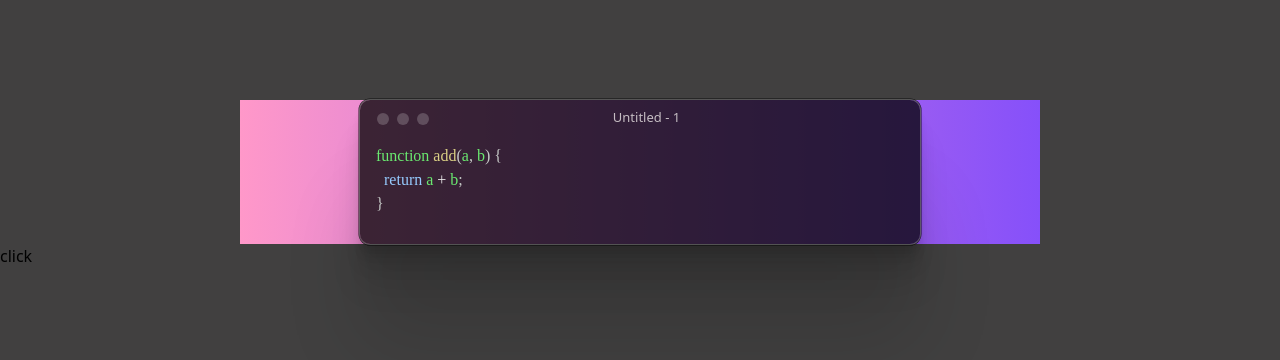
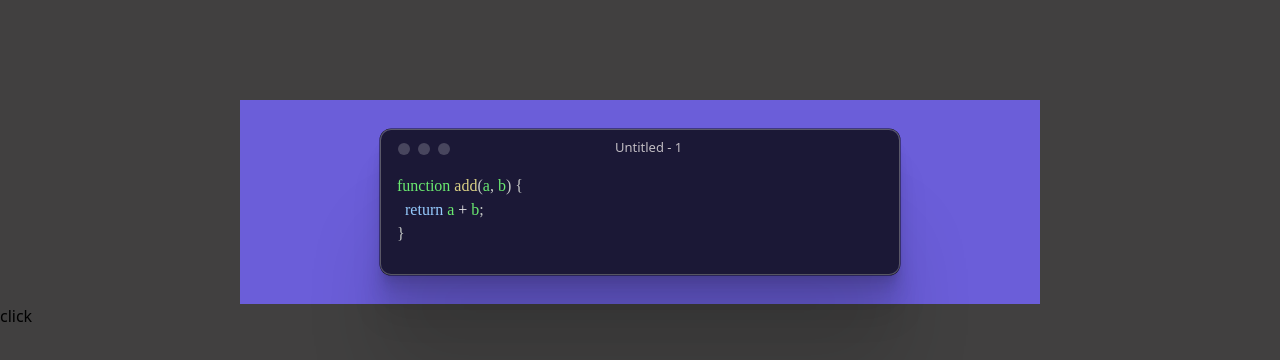
Before and after one commit to YugBhanushali/code-to-image, a React app: page / in a window 1280 px wide. Shown: the top 360 px of the page. Built offline with nearby package versions, Linux system fonts and the light colour scheme; the HTML template or start-up script is replaced by a standard one.

Commit message:
added styled-components

```diff
--- a/package.json
+++ b/package.json
@@ -14,7 +14,8 @@
     "react": "^18.2.0",
     "react-dom": "^18.2.0",
     "react-redux": "^8.0.5",
-    "react-simple-code-editor": "^0.13.1"
+    "react-simple-code-editor": "^0.13.1",
+    "styled-components": "^5.3.9"
   },
   "devDependencies": {
     "@types/react": "^18.0.27",
--- a/src/components/Canvas.jsx
+++ b/src/components/Canvas.jsx
@@ -10,7 +10,8 @@ import 'prismjs/components/prism-markup';
 import '../theme/prism-atom-dark.css';
 import "../index.css";
 import { useDispatch, useSelector } from 'react-redux';
-import { changecanvasPadding, changecodeContent } from '../redux/CanvasConfigSlice';
+import { changecanvasPadding, changecodeContent } from '../redux/CanvasConfigSlice.js';
+import { StyledBackground } from '../styled/StyledCanvasBg';
 
 
 const Canvas = () => {
@@ -43,8 +44,10 @@ const Canvas = () => {
 
   return (
 
+    <StyledBackground backgroundColour={canvasBackGround} Padding={canvasPadding} >
       <div className='flex max-h-unset justify-center items-center w-[800px] min-h-[100px] bg-white mt-[100px] m-auto rounded-[0px]'>
-      <div className={`flex max-h-unset justify-center items-center w-[100%] min-h-[100%] rounded-[0px] bg-gradient-to-l from-[#8650fa] to-[#ff98c9] p-[${canvasPadding}px]`}>
+          {/* <div className={`flex max-h-unset justify-center items-center w-[100%] min-h-[100%] rounded-[0px] bg-gradient-to-l from-[#8650fa] to-[#ff98c9] p-[${canvasPadding}px]`}> */}
+          <div className={`canTheme`}>
               <div className='max-h-unset codeBox min-w-[70%] min-h-[70%]'>
 
                   <div className='flex flex-row max-h-unset relative top-0 w-[100%] min-h-[10%] rounded-[25px] bg-transparent z-0'>
@@ -68,7 +71,7 @@ const Canvas = () => {
                           highlight={code => highlight(code, languages.swift)}
                           // padding={12}
                           style={{
-                          fontFamily: "JetBrains Mono",
+                              fontFamily: `${snippetFontFamily}`,
                               fontSize: 16,
                               outline:'none',
                               color:"#6AE970 ",
@@ -80,6 +83,7 @@ const Canvas = () => {
               </div>
           </div>
       </div>
+    </StyledBackground>
   )
 }
 
--- a/src/components/ChangePaddingBtn.jsx
+++ b/src/components/ChangePaddingBtn.jsx
@@ -1,15 +1,19 @@
-import React from 'react'
+import React, { useState } from 'react'
 import { useDispatch, useSelector } from 'react-redux'
-import { changecanvasPadding } from '../redux/CanvasConfigSlice';
+import { changecanvasBackGround, changecanvasPadding, changesnippetFontFamily } from '../redux/CanvasConfigSlice';
 
 const ChangePaddingBtn = () => {
 
     const paddingtemp=useSelector((state)=>state.canvasStyle.canvasPadding)
     const dispatch = useDispatch();
 
+    const [count, setcount] = useState(50)
     const handleChange = ()=>{
-        dispatch(changecanvasPadding('50'));
+        dispatch(changecanvasPadding(`${count}px`));
+        // dispatch(changecanvasBackGround('purple'));
+        dispatch(changesnippetFontFamily(''))
         console.log(paddingtemp);
+        setcount(count+10) ;
     }
 
   return (
--- a/src/index.css
+++ b/src/index.css
@@ -62,3 +62,13 @@ body{
 .editable-title:focus{
   outline: none;
 }
+
+.temp{
+  display: flex;
+  max-height: unset;
+  justify-content: center;
+  align-items: center;
+  width: 100%;
+  min-height: 100%;
+  border-radius: 0;
+}
--- a/src/redux/CanvasConfigSlice.jsx
+++ b/src/redux/CanvasConfigSlice.js
@@ -3,7 +3,7 @@ import { createSlice } from "@reduxjs/toolkit";
 export const CanvasConfigSlice = createSlice({
     name:'canvasStyle',
     initialState:{
-        canvasPadding:'30',
+        canvasPadding:'30px',
         canvasBackGround:'#6B5ED9',
         snippetFontFamily:'JetBrains Mono',
         snippetMode:'dark',
@@ -38,6 +38,6 @@ export const CanvasConfigSlice = createSlice({
     }
 });
 
-export const { canvasPadding , canvasBackGround, changecanvasPadding, changecanvasBackGround ,changesnippetFontFamily, changesnippetMode, changesnippetTheme, changecodeLanguage, changecodeContent} = CanvasConfigSlice.actions;
+export const { changecanvasPadding, changecanvasBackGround ,changesnippetFontFamily, changesnippetMode, changesnippetTheme, changecodeLanguage, changecodeContent} = CanvasConfigSlice.actions;
 
 export default CanvasConfigSlice.reducer;
--- a/src/redux/store.js
+++ b/src/redux/store.js
@@ -1,8 +1,8 @@
 import { configureStore } from '@reduxjs/toolkit'
-import CanvasConfigSlice from './CanvasConfigSlice'
+import CanvasConfigReducer from './CanvasConfigSlice'
 
 export const store = configureStore({
   reducer: {
-    canvasStyle:CanvasConfigSlice,
+    canvasStyle:CanvasConfigReducer,
   },
 })
--- /dev/null
+++ b/src/styled/StyledCanvasBg.js
@@ -0,0 +1,21 @@
+import React from 'react'
+import { useSelector } from 'react-redux'
+import styled from 'styled-components'
+import { ThemeProvider } from 'styled-components'
+
+const StyledBackground= styled.div`
+
+  .canTheme{
+    display: flex;
+    max-height: unset;
+    justify-content: center;
+    align-items: center;
+    width: 100%;
+    min-height: 100%;
+    border-radius: 0;
+    background:${(props)=>props.backgroundColour};
+    padding:${(props)=>props.Padding};
+  }
+`
+
+export {StyledBackground};
```
Also changed, not shown: 1 other file (tests, documents, lock files or other folders). Lines whose indentation alone changed are shown as unchanged.
